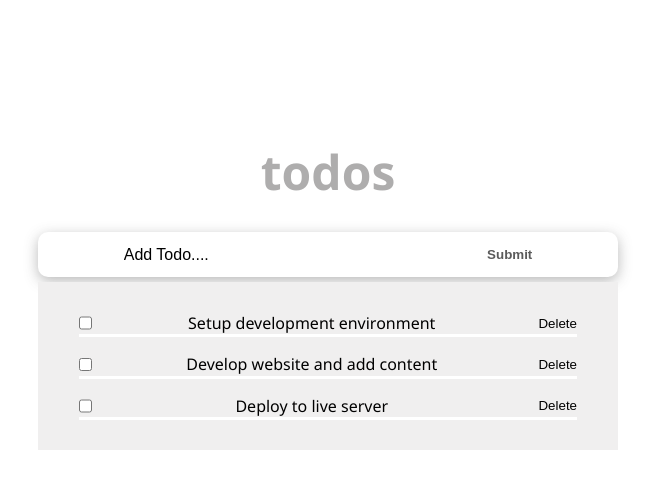
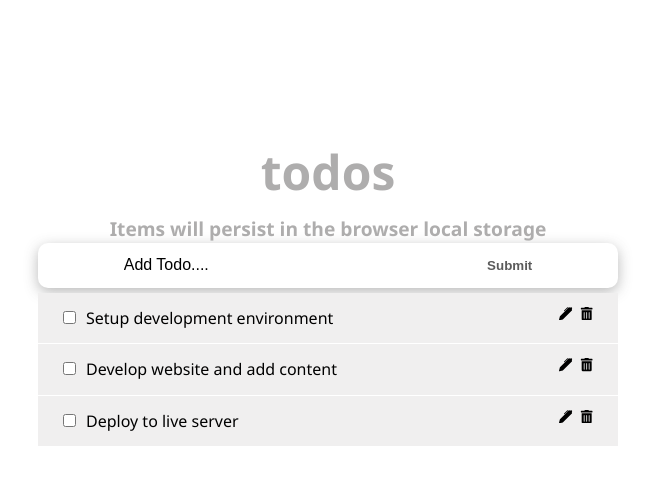
Before and after one commit to theodoku/React-TodoApp, a React (Create React App) app: page / in a window 1280 px wide. Shown: the top 488 px of the page, without its empty margins (312-967 px from the left). Built offline with nearby package versions, Linux system fonts and the light colour scheme.

Commit message:
modified components folder, App.js, eslintrc.json, index.css

```diff
--- a/package.json
+++ b/package.json
@@ -9,6 +9,7 @@
     "prop-types": "^15.8.1",
     "react": "^18.2.0",
     "react-dom": "^18.2.0",
+    "react-icons": "^4.8.0",
     "react-scripts": "5.0.1",
     "uuid": "^9.0.0",
     "web-vitals": "^2.1.4"
--- a/src/components/Header.js
+++ b/src/components/Header.js
@@ -3,6 +3,7 @@ import React from 'react';
 const Header = () => (
   <header>
     <h1 className="header-title">todos</h1>
+    <p className="p-header">Items will persist in the browser local storage</p>
   </header>
 );
 
--- a/src/components/TodoItem.js
+++ b/src/components/TodoItem.js
@@ -1,32 +1,86 @@
-import React from 'react';
+import React, { useState } from 'react';
 import PropTypes from 'prop-types';
+import { FaTrashAlt } from 'react-icons/fa';
+import { BsFillPenFill } from 'react-icons/bs';
 
-const TodoItem = ({ todo, handleChangeProps, deleteTodoProps }) => {
+const TodoItem = ({
+  todo, handleChangeProps, deleteTodoProps, setUpdate,
+}) => {
   const { id, title, completed } = todo;
+  const [editing, setEditing] = useState(false);
+  const [inputError, setInputError] = useState(false);
+
+  const handleEditing = () => {
+    setEditing(true);
+  };
+
+  const handleUpdatedDone = (event) => {
+    if (event.key === 'Enter') {
+      const inputValue = event.target.value.trim();
+      if (inputValue === '') {
+        setInputError(true);
+        return;
+      }
+      setInputError(false);
+      setEditing(false);
+    }
+  };
+
+  const viewMode = {};
+  const editMode = {};
+  if (editing) {
+    viewMode.display = 'none';
+  } else {
+    editMode.display = 'none';
+  }
 
   return (
+    <div>
       <li className="todo-items">
+        <div>
+          <div className="todo-content">
             <input
               type="checkbox"
               checked={completed}
               onChange={() => handleChangeProps(id)}
+              id={`todo-${id}`}
+              aria-label={`Mark ${title} as completed`}
             />
-      {title}
+            <label htmlFor={`todo-${id}`} className="todo-text">{title}</label>
+            <div className="button-wrapper">
+              <button onClick={handleEditing} type="button" className="btn">
+                <BsFillPenFill />
+              </button>
               <button onClick={() => deleteTodoProps(id)} type="button" className="btn">
-        Delete
+                <FaTrashAlt />
               </button>
+            </div>
+          </div>
+        </div>
+        <input
+          type="text"
+          value={title}
+          className="textInput"
+          style={editMode}
+          onChange={(e) => setUpdate(e.target.value, id)}
+          onKeyDown={handleUpdatedDone}
+          aria-label={`Edit ${title}`}
+        />
       </li>
+      {inputError && <p className="text-error">Please provide input text before updating.</p>}
+    </div>
   );
 };
 
 TodoItem.propTypes = {
   todo: PropTypes.shape({
-    id: PropTypes.number.isRequired,
+    id: PropTypes.oneOfType([PropTypes.string, PropTypes.number]).isRequired,
     title: PropTypes.string.isRequired,
     completed: PropTypes.bool.isRequired,
   }).isRequired,
   handleChangeProps: PropTypes.func.isRequired,
   deleteTodoProps: PropTypes.func.isRequired,
+  setUpdate: PropTypes.func.isRequired,
 };
 
 export default TodoItem;
--- a/src/components/TodoList.js
+++ b/src/components/TodoList.js
@@ -2,7 +2,9 @@ import React from 'react';
 import PropTypes from 'prop-types';
 import TodoItem from './TodoItem';
 
-const TodoList = ({ todos, handleChangeProps, deleteTodoProps }) => (
+const TodoList = ({
+  todos, handleChangeProps, deleteTodoProps, setUpdate,
+}) => (
   <ul className="todo-content">
     {todos.map((todo) => (
       <TodoItem
@@ -10,6 +12,7 @@ const TodoList = ({ todos, handleChangeProps, deleteTodoProps }) => (
         todo={todo}
         handleChangeProps={handleChangeProps}
         deleteTodoProps={deleteTodoProps}
+        setUpdate={setUpdate}
       />
     ))}
   </ul>
@@ -18,13 +21,14 @@ const TodoList = ({ todos, handleChangeProps, deleteTodoProps }) => (
 TodoList.propTypes = {
   todos: PropTypes.arrayOf(
     PropTypes.shape({
-      id: PropTypes.number.isRequired,
+      id: PropTypes.oneOfType([PropTypes.string, PropTypes.number]).isRequired,
       title: PropTypes.string.isRequired,
       completed: PropTypes.bool.isRequired,
     }),
   ).isRequired,
   handleChangeProps: PropTypes.func.isRequired,
   deleteTodoProps: PropTypes.func.isRequired,
+  setUpdate: PropTypes.func.isRequired,
 };
 
 export default TodoList;
--- a/src/components/TodosContainer.js
+++ b/src/components/TodosContainer.js
@@ -22,6 +22,18 @@ const TodosContainer = () => {
       completed: false,
     },
   ]);
+
+  const setUpdate = (updatedTitle, id) => {
+    setTodos(
+      todos.map((todo) => {
+        const res = { ...todo };
+        if (todo.id === id) {
+          res.title = updatedTitle;
+        }
+        return res;
+      }),
+    );
+  };
 
   const handleChange = (id) => {
     setTodos((prevState) => prevState.map((todo) => {
@@ -52,7 +64,13 @@ const TodosContainer = () => {
     <div>
       <Header />
       <TodoInput addTodoProps={addTodoItem} />
-      <TodoList todos={todos} handleChangeProps={handleChange} deleteTodoProps={deleteTodo} />
+      <TodoList
+        todos={todos}
+        handleChangeProps={handleChange}
+        deleteTodoProps={deleteTodo}
+        setUpdate={setUpdate}
+      />
+
     </div>
   );
 };
--- a/src/index.css
+++ b/src/index.css
@@ -70,7 +70,6 @@ body {
 .header-title {
   font-size: 3rem;
   font-weight: 600;
-  margin-bottom: 1rem;
   line-height: 1em;
   text-transform: lowercase;
   text-align: center;
@@ -78,18 +77,29 @@ body {
   color: #aeadad;
 }
 
-.todo-content {
+.p-header {
+  text-align: center;
+  font-size: 1.2rem;
+  color: #aeadad;
+  font-weight: 600;
+}
+
+.text-error {
+  color: red;
+  text-align: center;
+}
+
+.todo-items {
   font-size: 1rem;
   list-style-type: none;
   padding: 14px 25px;
+  border-bottom: 1px solid #fff;
   background: #f0efef;
 }
 
-.todo-items {
-  display: flex;
-  justify-content: space-between;
-  margin: 1rem;
-  border-bottom: 3px solid #fff;
+label {
+display: inline;
+align-content: center;
 }
 
 .btn {
@@ -100,3 +110,23 @@ body {
   border: none;
   margin-left: 7px;
 }
+
+.textInput {
+  width: 100%;
+  padding: 10px;
+  border: 1px solid #dfdfdf;
+  outline: none;
+}
+
+object object {
+  display: flex;
+}
+
+.button-wrapper {
+  display: flex;
+  float: right;
+}
+
+.todo-text {
+  margin-left: 10px;
+}
```
Also changed, not shown: .eslintrc.json, 1 other file (tests, documents, lock files or other folders). Lines whose indentation alone changed are shown as unchanged.
